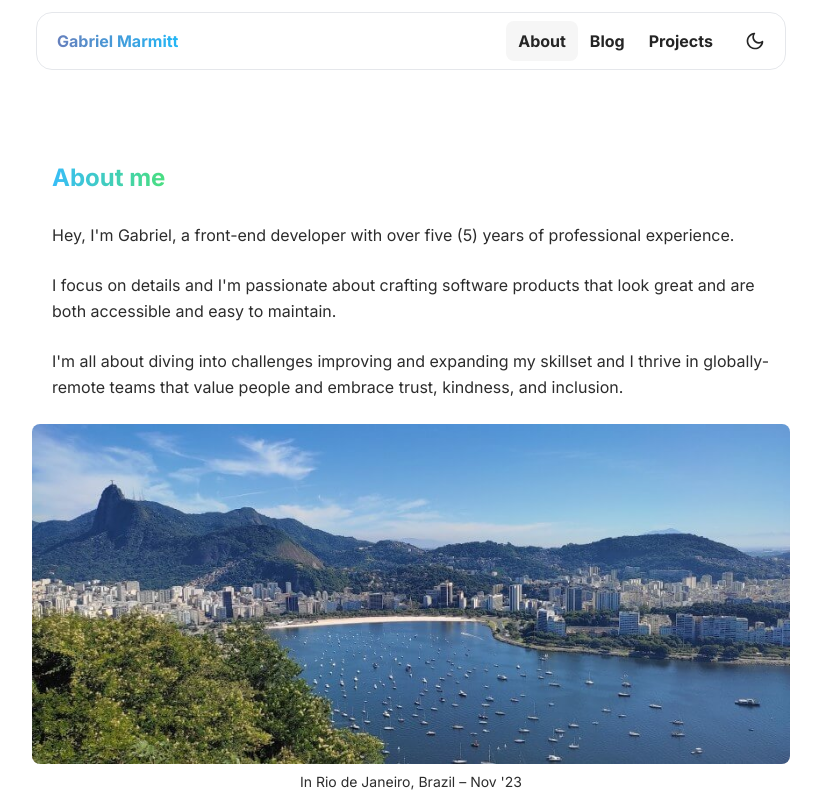
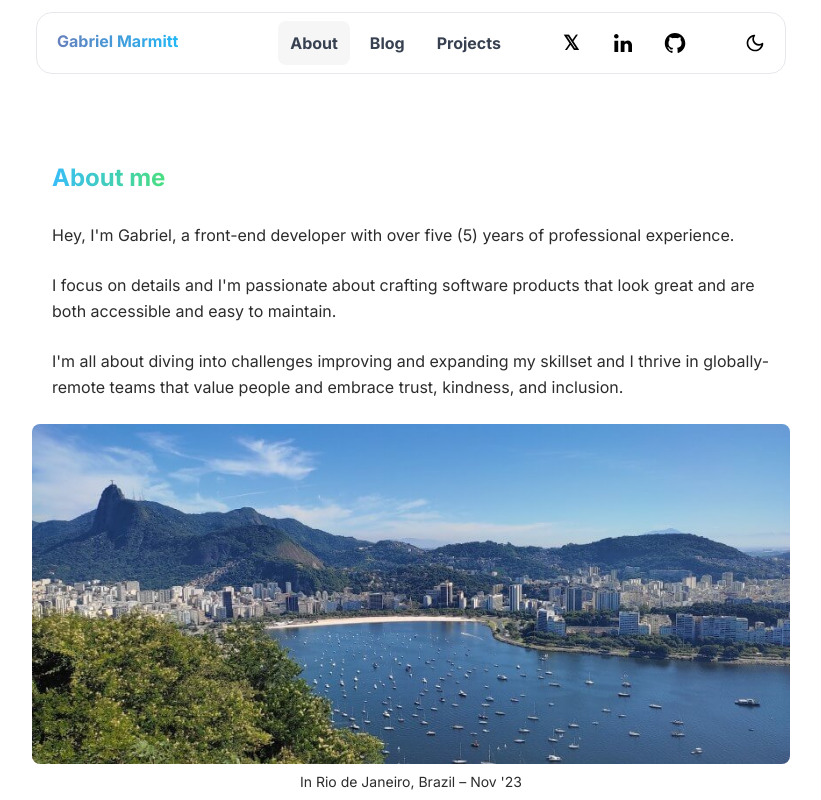
Before and after one commit to gabrielmlinassi/cv, a Next.js app: page /me in a window 1280 px wide. Shown: the top 800 px of the page, without its empty margins (229-1050 px from the left). Built offline with nearby package versions, Linux system fonts and the light colour scheme.

Commit message:
fix mobile menu

```diff
--- a/app/me/page.tsx
+++ b/app/me/page.tsx
@@ -14,7 +14,6 @@ import {
   GitIcon,
   RadixIcon,
 } from "@/components/icons/skills";
-import { Heading } from "@/components/typography/Heading";
 import { ExperienceCard } from "./ExperienceCard";
 import { Experience } from "@/domain/types";
 import { ResumeButton } from "@/components/ResumeButton";
@@ -63,8 +62,8 @@ const experiences: Experience[] = [
 
 export default function Me() {
   return (
-    <div className="mt-8 flex flex-col gap-14">
-      <section className="container">
+    <div className="mt-8 flex flex-col gap-14 container">
+      <section>
         <h1 className="text-2xl font-bold text-transparent bg-clip-text from-[#38bdf8] to-[#4ade80] bg-gradient-to-r inline-block">
           About me
         </h1>
@@ -107,7 +106,7 @@ export default function Me() {
             and I thrive in globally-remote teams that value people and embrace trust,
             kindness, and inclusion.
           </p>
-          <section className="flex flex-col gap-2.5">
+          <div className="flex flex-col gap-2.5">
             <h2 className="font-bold text-base">Let&apos;s connect!</h2>
             <p>
               Feel free to contact me by email at{" "}
@@ -124,11 +123,11 @@ export default function Me() {
               <LinkedinLink />
               <GithubLink />
             </div>
-          </section>
+          </div>
         </div>
       </section>
-      <section className="container mt-8 flex flex-col gap-5">
-        <h2 className="text-2xl font-bold text-transparent bg-clip-text from-[#38bdf8] to-[#4ade80] bg-gradient-to-r inline-block">
+      <section className="flex flex-col gap-5">
+        <h2 className="text-2xl font-bold self-start text-transparent bg-clip-text from-[#4ade80] to-[#38bdf8] bg-gradient-to-r">
           Skills
         </h2>
         <div className="flex flex-wrap gap-2">
@@ -147,9 +146,11 @@ export default function Me() {
           <Badge Icon={GitIcon}>Git</Badge>
         </div>
       </section>
-      <section className="container mt-8">
+      <section className="flex gap-6 flex-col">
         <div className="flex items-center justify-between">
-          <Heading level="h2">Experience</Heading>
+          <h2 className="text-2xl font-bold text-transparent bg-clip-text from-[#38bdf8] to-[#88a4e6] bg-gradient-to-r">
+            Experience
+          </h2>
           <ResumeButton />
         </div>
         <ol>
--- a/components/Badge.tsx
+++ b/components/Badge.tsx
@@ -12,7 +12,7 @@ type BadgeProps = {
 } & VariantProps<typeof badge>;
 
 const badge = tv({
-  base: "flex items-center gap-[6px] px-3 py-2 rounded-lg text-base leading-none border dark:border-gray-7 cursor-default",
+  base: "flex items-center gap-[6px] px-3 py-2 rounded-lg text-sm text-gray-100 leading-none border dark:border-gray-7 cursor-default bg-[rgba(34,62,128,.1)]",
 });
 
 export const Badge = ({ children, Icon, className }: BadgeProps) => {
--- a/components/Button.tsx
+++ b/components/Button.tsx
@@ -13,7 +13,7 @@ export const Button = ({ children, className, asChild, ...props }: ButtonProps)
     // @ts-ignore
     <Comp
       {...props}
-      className="dark:bg-gray-7 flex items-center gap-1 bg-gray-1 border border-transparent dark:hover:border-gray-6 hover:border-gray-3 duration-100 px-4 py-3 leading-none rounded-lg font-medium"
+      className="dark:bg-blue-300 dark:text-gray-700 flex items-center gap-1 bg-gray-1 border border-transparent dark:hover:border-gray-6 hover:border-gray-3 duration-100 px-4 py-3 leading-none rounded-lg font-medium"
     >
       {children}
     </Comp>
--- a/components/ResumeButton.tsx
+++ b/components/ResumeButton.tsx
@@ -7,7 +7,7 @@ const CVLink = `https://drive.google.com/file/d/1TUPGu-IvCC2yYQLDIskvNJUM0bWMCNO
 
 export const ResumeButton = () => {
   return (
-    <Button asChild>
+    <Button asChild className="dark:bg-red-500">
       <a href={CVLink} target="_blank">
         <Notepad2Icon /> Resume
       </a>
--- a/components/icons/MenuIcon.tsx
+++ b/components/icons/MenuIcon.tsx
@@ -13,8 +13,8 @@ export const MenuIcon = (props: ComponentProps<"svg">) => {
       <path
         d="M1.5 3C1.22386 3 1 3.22386 1 3.5C1 3.77614 1.22386 4 1.5 4H13.5C13.7761 4 14 3.77614 14 3.5C14 3.22386 13.7761 3 13.5 3H1.5ZM1 7.5C1 7.22386 1.22386 7 1.5 7H13.5C13.7761 7 14 7.22386 14 7.5C14 7.77614 13.7761 8 13.5 8H1.5C1.22386 8 1 7.77614 1 7.5ZM1 11.5C1 11.2239 1.22386 11 1.5 11H13.5C13.7761 11 14 11.2239 14 11.5C14 11.7761 13.7761 12 13.5 12H1.5C1.22386 12 1 11.7761 1 11.5Z"
         className="fill-current"
-        fill-rule="evenodd"
-        clip-rule="evenodd"
+        fillRule="evenodd"
+        clipRule="evenodd"
       ></path>
     </svg>
   );
--- a/components/navigation/Header.tsx
+++ b/components/navigation/Header.tsx
@@ -4,20 +4,43 @@ import { usePathname } from "next/navigation";
 import { HeaderItem } from "./HeaderItem";
 import { ThemeSwitch } from "../ThemeSwitch";
 import { MenuIcon } from "../icons/MenuIcon";
+import { useCallback, useState } from "react";
+import { cn } from "@/lib";
+import Link from "next/link";
+import { XLink } from "../social/XLink";
+import { LinkedinLink } from "../social/LinkedinLink";
+import { GithubLink } from "../social/GithubLink";
+
+const useToggle = () => {
+  const [toggled, setToggle] = useState(false);
+
+  const toggle = useCallback(() => {
+    setToggle((prev) => !prev);
+  }, []);
+
+  return [toggled, toggle] as const;
+};
 
 export const Header = () => {
   const path = usePathname();
+  const [isMenuOpen, toggleMenu] = useToggle();
 
   return (
-    <header className="p-3 fixed top-0 left-0 right-0 glass">
-      <nav className="grid grid-cols-[auto,1fr] md:grid-cols-[auto,1fr,auto] gap-1 md:gap-2 container dark:bg-nav-bg border dark:border-white/10 p-2 rounded-xl md:rounded-2xl">
-        <HeaderItem href="/" active={path === "/"} unstyled>
+    <header
+      className={cn(
+        "p-3 fixed top-0 left-0 right-0 bg-clip-padding backdrop-filter backdrop-blur-xl md:backdrop-blur-md z-10",
+        isMenuOpen && "bottom-0",
+      )}
+      data-expanded={isMenuOpen}
+    >
+      <nav className="grid grid-rows-[auto,1fr] h-full md:grid-rows-1 grid-cols-[auto,1fr] md:grid-cols-[auto,1fr,auto] gap-1 md:gap-2 container dark:bg-nav-bg border dark:border-white/10 p-2 rounded-xl md:rounded-2xl">
+        <Link href="/" className="md:px-3 px-2 py-3 md:py-2 text-sm md:text-base">
           <span className="font-bold bg-gradient-to-r from-[#6680bd] to-[#23b7f6] text-transparent bg-clip-text">
             Gabriel Marmitt
           </span>
-        </HeaderItem>
+        </Link>
 
-        <ol className="md:flex justify-end items-center hidden">
+        <ol className="[[data-expanded=true]_&]:flex [[data-expanded=true]_&]:row-start-2 [[data-expanded=true]_&]:col-span-2 [[data-expanded=true]_&]:items-start hidden md:flex gap-4 md:gap-2 md:flex-row flex-col md:justify-end justify-center">
           <HeaderItem href="/me" active={path === "/me"} color="gradient1">
             <span className="group-hover:text-transparent group-hover:bg-clip-text group-hover:bg-gradient-to-r group-hover:from-[#38bdf8] group-hover:to-[#4ade80]">
               About
@@ -33,15 +56,21 @@ export const Header = () => {
               Projects
             </span>
           </HeaderItem>
+          <li className="flex gap-2 px-7">
+            <XLink unstyled />
+            <LinkedinLink />
+            <GithubLink />
+          </li>
         </ol>
 
         <ul className="flex items-center justify-end">
-          <HeaderItem className="dark:text-[#88a4e6]" asChild>
-            <ThemeSwitch />
-          </HeaderItem>
-          <HeaderItem className="dark:text-[#88a4e6] md:hidden" asChild>
-            <MenuIcon className="dark:text-[#88a4e6]" />
-          </HeaderItem>
+          <ThemeSwitch className="dark:text-[#88a4e6] md:px-3 px-2 py-2 duration-150 font-bold flex items-center md:gap-2 gap-1 text-sm md:text-base md:rounded-lg group" />
+          <button
+            className="dark:text-[#88a4e6] md:hidden duration-150 font-bold flex items-center gap-1 text-sm"
+            onClick={toggleMenu}
+          >
+            <MenuIcon className="dark:text-[#88a4e6] p-2" />
+          </button>
         </ul>
       </nav>
     </header>
--- a/components/navigation/HeaderItem.tsx
+++ b/components/navigation/HeaderItem.tsx
@@ -4,12 +4,12 @@ import { VariantProps, tv } from "tailwind-variants";
 import { Slot } from "@radix-ui/react-slot";
 
 const headerItem = tv({
-  base: "md:px-3 px-2 py-1 md:py-2 duration-150 font-bold flex items-center md:gap-2 gap-1 text-sm md:text-base rounded-lg group",
+  base: "md:px-3 px-10 w-full md:w-auto py-3 md:py-2 duration-150 font-bold flex items-center md:gap-2 gap-1 text-sm md:text-base rounded-lg group",
   variants: {
     align: { end: "ml-auto" },
     unstyled: {
       true: `bg-transparent`,
-      false: `bg-transparent dark:border-[#2c2c2c] border-[#ddd] dark:text-[#bbb] text-[#252525] dark:hover:bg-white/5 hover:bg-blue-200/50`,
+      false: `bg-transparent dark:border-[#2c2c2c] border-[#ddd] dark:text-gray-200/95 text-gray-700 dark:hover:bg-white/5 hover:bg-blue-200/50`,
     },
     hiddenSm: {
       true: "hidden md:flex bggra1",
@@ -24,7 +24,7 @@ const headerItem = tv({
   },
   compoundVariants: [
     { unstyled: true, active: true, className: "" },
-    { unstyled: false, active: true, className: "dark:bg-[#252525] bg-[#f6f6f6]" },
+    { unstyled: false, active: true, className: "dark:bg-gray-200/5 bg-[#f6f6f6]" },
   ],
   defaultVariants: {
     unstyled: false,
--- a/components/social/GithubLink.tsx
+++ b/components/social/GithubLink.tsx
@@ -1,7 +1,21 @@
-export const GithubLink = () => {
+import { VariantProps, tv } from "tailwind-variants";
+
+const githubLink = tv({
+  base: `font-medium rounded-lg self-start flex items-center justify-center min-h-11 min-w-11 p-2 rounded-1.5 no-underline transition-colors text-secondary-txt leading-none`,
+  variants: {
+    unstyled: {
+      true: "",
+      false: `dark:bg-[hsl(220,43%,11%)] bg-gray-05 focus:text-[#1471a9] focus:dark:text-[#1da1f2] focus:bg-[#e8f6fe] dark:focus:bg-[#093049]`,
+    },
+  },
+});
+
+type GithubProps = {} & VariantProps<typeof githubLink>;
+
+export const GithubLink = (props: GithubProps) => {
   return (
     <a
-      className="font-medium dark:bg-[hsl(220,43%,11%)] bg-gray-05 rounded-lg self-start flex items-center justify-center min-h-11 min-w-11 p-2 rounded-1.5 no-underline transition-colors text-secondary-txt leading-none focus:text-[#1471a9] focus:dark:text-[#1da1f2] focus:bg-[#e8f6fe] dark:focus:bg-[#093049]"
+      className={githubLink(props)}
       title="GitHub"
       data-umami-event="Social link"
       data-umami-event-site="GitHub"
--- a/components/social/LinkedinLink.tsx
+++ b/components/social/LinkedinLink.tsx
@@ -1,7 +1,21 @@
-export const LinkedinLink = () => {
+import { VariantProps, tv } from "tailwind-variants";
+
+const linkedinLink = tv({
+  base: `font-medium rounded-lg self-start flex items-center justify-center min-h-11 min-w-11 p-2 rounded-1.5 no-underline transition-colors text-secondary-txt leading-none`,
+  variants: {
+    unstyled: {
+      true: "",
+      false: `dark:bg-[hsl(220,43%,11%)] bg-gray-05 focus:text-[#1471a9] focus:dark:text-[#1da1f2] focus:bg-[#e8f6fe] dark:focus:bg-[#093049]`,
+    },
+  },
+});
+
+type LinkedinLinkProps = {} & VariantProps<typeof linkedinLink>;
+
+export const LinkedinLink = (props: LinkedinLinkProps) => {
   return (
     <a
-      className="font-medium dark:bg-[hsl(220,43%,11%)] bg-gray-05 rounded-lg self-start flex items-center justify-center min-h-11 min-w-11 p-2 rounded-1.5 no-underline transition-colors text-secondary-txt leading-none focus:text-[#1471a9] focus:dark:text-[#1da1f2] focus:bg-[#e8f6fe] dark:focus:bg-[#093049]"
+      className={linkedinLink(props)}
       title="LinkedIn"
       data-umami-event="Social link"
       data-umami-event-site="LinkedIn"
--- a/components/social/XLink.tsx
+++ b/components/social/XLink.tsx
@@ -1,7 +1,21 @@
-export const XLink = () => {
+import { tv, VariantProps } from "tailwind-variants";
+
+const xLink = tv({
+  base: `font-medium rounded-lg self-start flex items-center justify-center min-h-11 min-w-11 p-2 rounded-1.5 no-underline transition-colors text-secondary-txt leading-none`,
+  variants: {
+    unstyled: {
+      true: "",
+      false: `dark:bg-[hsl(220,43%,11%)] bg-gray-05 focus:text-[#1471a9] focus:dark:text-[#1da1f2] focus:bg-[#e8f6fe] dark:focus:bg-[#093049]`,
+    },
+  },
+});
+
+type XLinkProps = {} & VariantProps<typeof xLink>;
+
+export const XLink = (props: XLinkProps) => {
   return (
     <a
-      className="font-medium dark:bg-[hsl(220,43%,11%)] bg-gray-05 rounded-lg self-start flex items-center justify-center min-h-11 min-w-11 p-2 rounded-1.5 no-underline transition-colors text-secondary-txt leading-none focus:text-[#1471a9] focus:dark:text-[#1da1f2] focus:bg-[#e8f6fe] dark:focus:bg-[#093049]"
+      className={xLink({ unstyled: true })}
       title="𝕏 (formerly Twitter)"
       aria-label="𝕏 (formerly Twitter)"
       data-umami-event="Social link"
```
Also changed, not shown: components/sections/Posts.tsx (+6 -4 lines), components/sections/projects/ProjectCard.tsx (+5 -5 lines).
